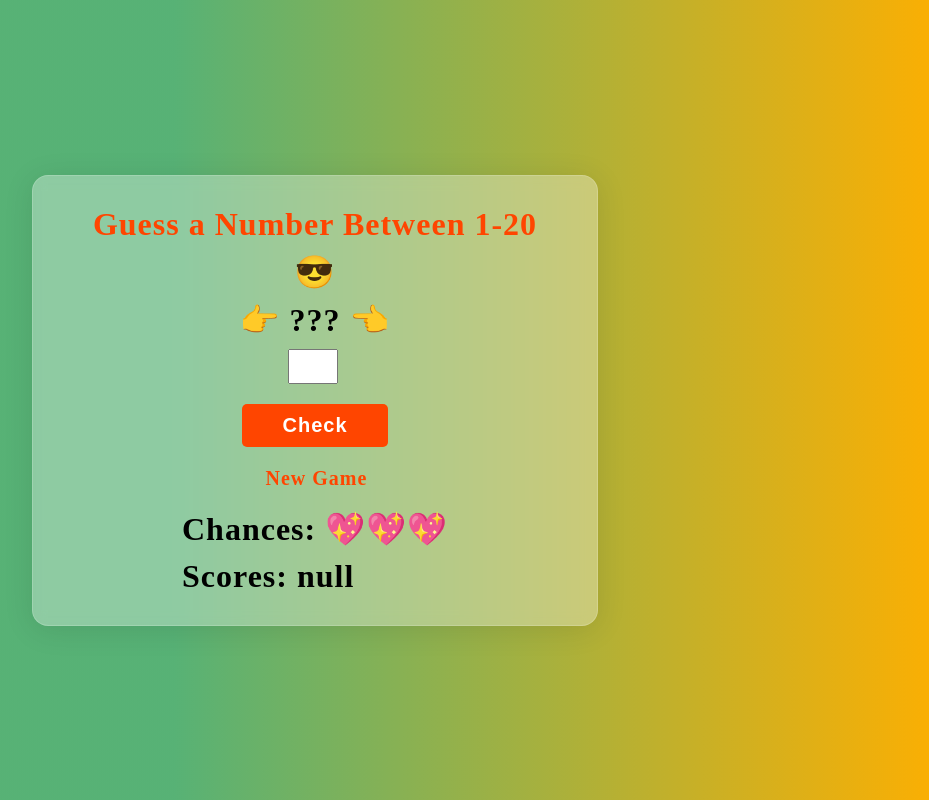
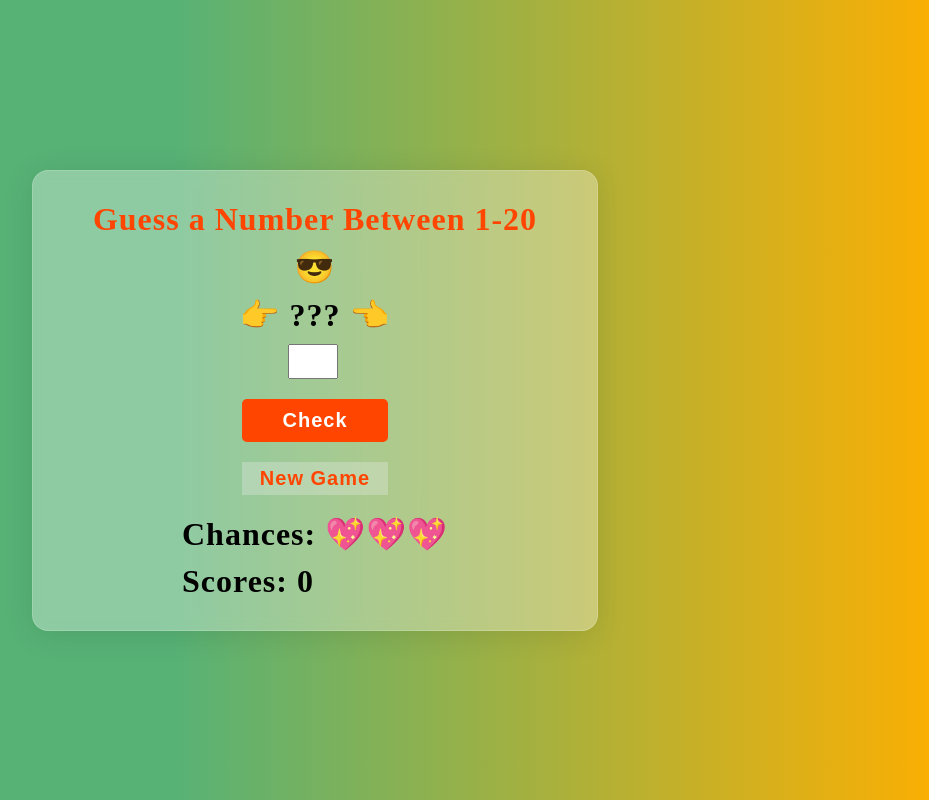
Before and after one commit to KanatBayalbayev/game-Guess-Number, a plain HTML site: page index.html in a window 1280 px wide. Shown: the whole page, without its empty margins (325-1254 px from the left). Drawn offline with Linux system fonts and the light colour scheme.

Commit message:
updated feutures

```diff
--- a/index.html
+++ b/index.html
@@ -4,7 +4,7 @@
     <meta charset="UTF-8" />
     <meta http-equiv="X-UA-Compatible" content="IE=edge" />
     <meta name="viewport" content="width=device-width, initial-scale=1.0" />
-    <title>Document</title>
+    <title>Game: 'Guess a Number'</title>
     <link rel="stylesheet" href="style.css" />
   </head>
   <body>
@@ -18,12 +18,12 @@
 
           <input type="submit" value="Check" id="checkBtn" />
         </form>
-        <span id="newGameBtn">New Game</span>
+        <button id="newGameBtn">New Game</button>
       </div>
 
       <div id="additional">
         <h1 id="lives">Chances: 💖💖💖</h1>
-        <h1 id="score">0</h1>
+        <h1 id="score"></h1>
       </div>
     </div>
 
--- a/script.js
+++ b/script.js
@@ -8,17 +8,30 @@ const checkBtn = document.querySelector("#checkBtn");
 const newGameBtn = document.querySelector("#newGameBtn");
 
 let randomNumber = Math.round(Math.random() * 20) + 1;
-console.log(randomNumber);
 
 let scores = 0;
 let lives = 3;
 
+newGameBtn.disabled = true;
+newGameBtn.addEventListener("click", () => {
+  location.reload();
+});
 
+score.textContent = "Scores: " + String(localStorage.getItem("scores"));
+var re = new RegExp("Scores: null");
+if (re.test(score.textContent)) {
+  score.textContent = "Scores: 0";
+}
+scores = +localStorage.getItem("scores");
 
 form.addEventListener("submit", (e) => {
   e.preventDefault();
   score.textContent = "Scores: 0";
   const value = +input.value;
+  if (input.value === "") {
+    result.innerText = "Print Your Guess";
+    return;
+  }
   if (value === randomNumber) {
     scores = scores + 1;
     localStorage.setItem("scores", scores);
@@ -34,6 +47,7 @@ form.addEventListener("submit", (e) => {
     result.innerText = "Your guess is too low 😬";
   }
   if (value > randomNumber || value < randomNumber) {
+    score.textContent = "Scores: " + String(localStorage.getItem("scores"));
     lives--;
     if (lives == 2) {
       livesDisplay.innerHTML = `Chances: 💖💖`;
@@ -48,15 +62,3 @@ form.addEventListener("submit", (e) => {
     }
   }
 });
-newGameBtn.addEventListener("click", () => {
-  location.reload();
-});
-
-newGameBtn.disabled = true;
-
-score.textContent = "Scores:  " + String(localStorage.getItem("scores"));
-
-console.log(score.textContent);
-scores = +localStorage.getItem("scores");
-
-console.log(typeof null);
--- a/style.css
+++ b/style.css
@@ -96,7 +96,9 @@ form {
   font-weight: bolder;
   cursor: pointer;
   font-size: 20px;
-  margin-left: 23px;
+  /* margin-left: 1px; */
+  padding: 5px 0;
+  border: none;
 }
 
 #additional {
```
